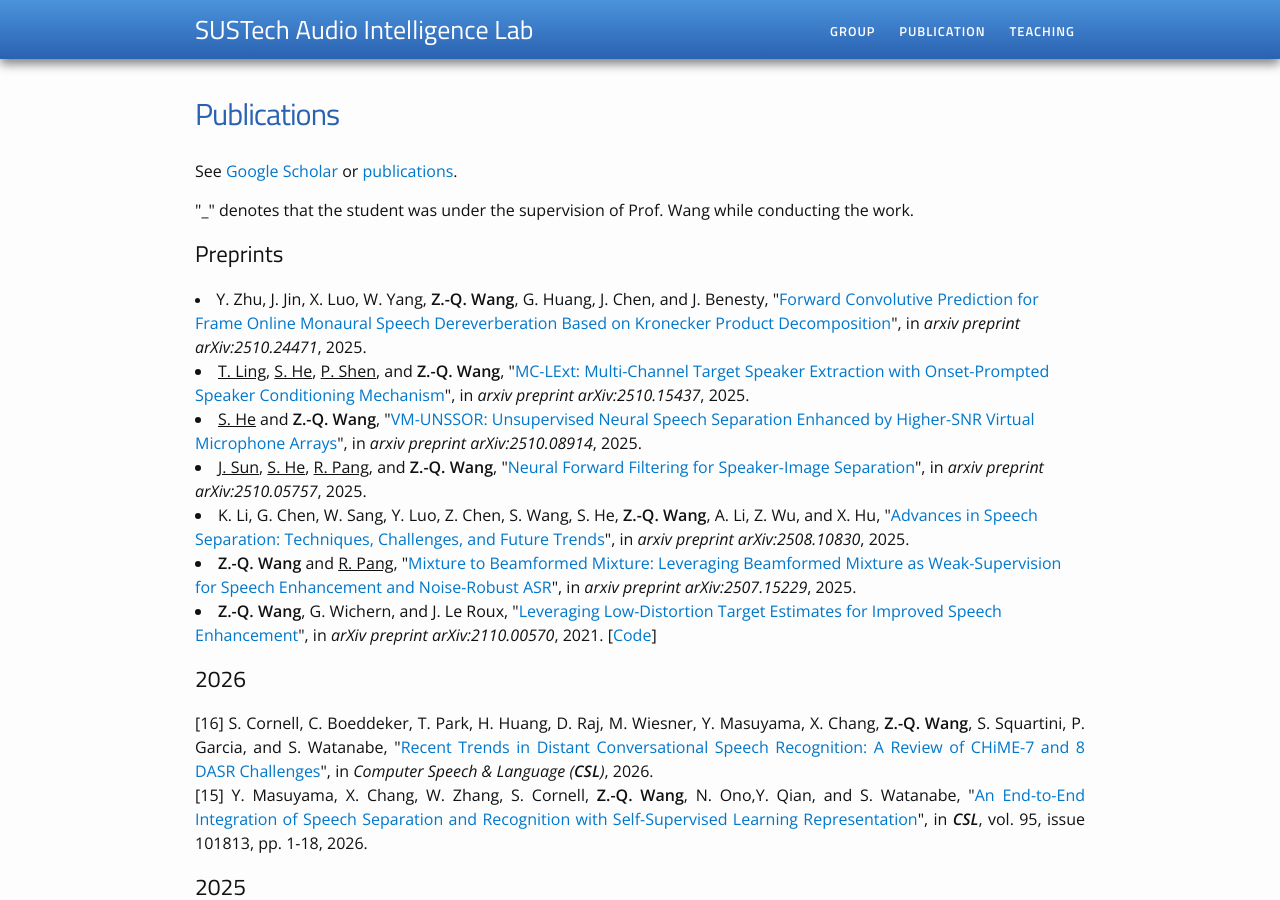
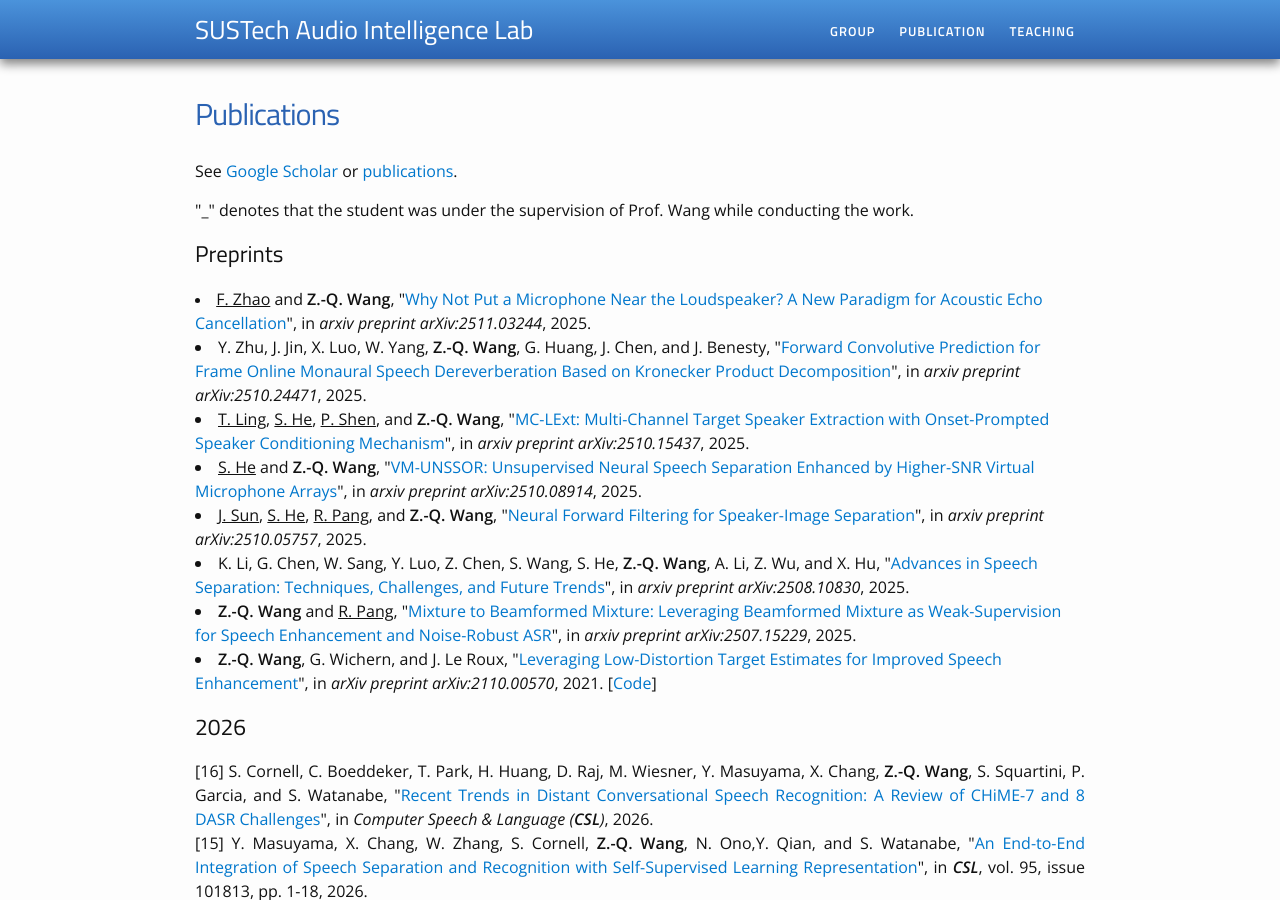
Before and after one commit to sustechailab/sustechailab.github.io, a Jekyll site: the page publication.html, which Jekyll copies as it is, in a window 1280 px wide and 900 px high. Built offline with Jekyll 4.4.1, drawn with Linux system fonts in a browser that asks for light colours.

Commit message:
Initial commit

```diff
--- a/publication.html
+++ b/publication.html
@@ -81,6 +81,10 @@
 
 <h2>Preprints</h2>
     <p class="STYLE1" align="justify"><font style="font-size: 12pt">
+
+    <li>
+    <u>F. Zhao</u> and <strong>Z.-Q. Wang</strong>, "<a href="https://arxiv.org/abs/2511.03244" target="view_window">Why Not Put a Microphone Near the Loudspeaker? A New Paradigm for Acoustic Echo Cancellation</a>", in <i>arxiv preprint arXiv:2511.03244</i>, 2025.
+    </li>
 
     <li>
     Y. Zhu, J. Jin, X. Luo, W. Yang, <strong>Z.-Q. Wang</strong>, G. Huang, J. Chen, and J. Benesty, "<a href="https://arxiv.org/abs/2510.24471" target="view_window">Forward Convolutive Prediction for Frame Online Monaural Speech Dereverberation Based on Kronecker Product Decomposition</a>", in <i>arxiv preprint arXiv:2510.24471</i>, 2025.
```
